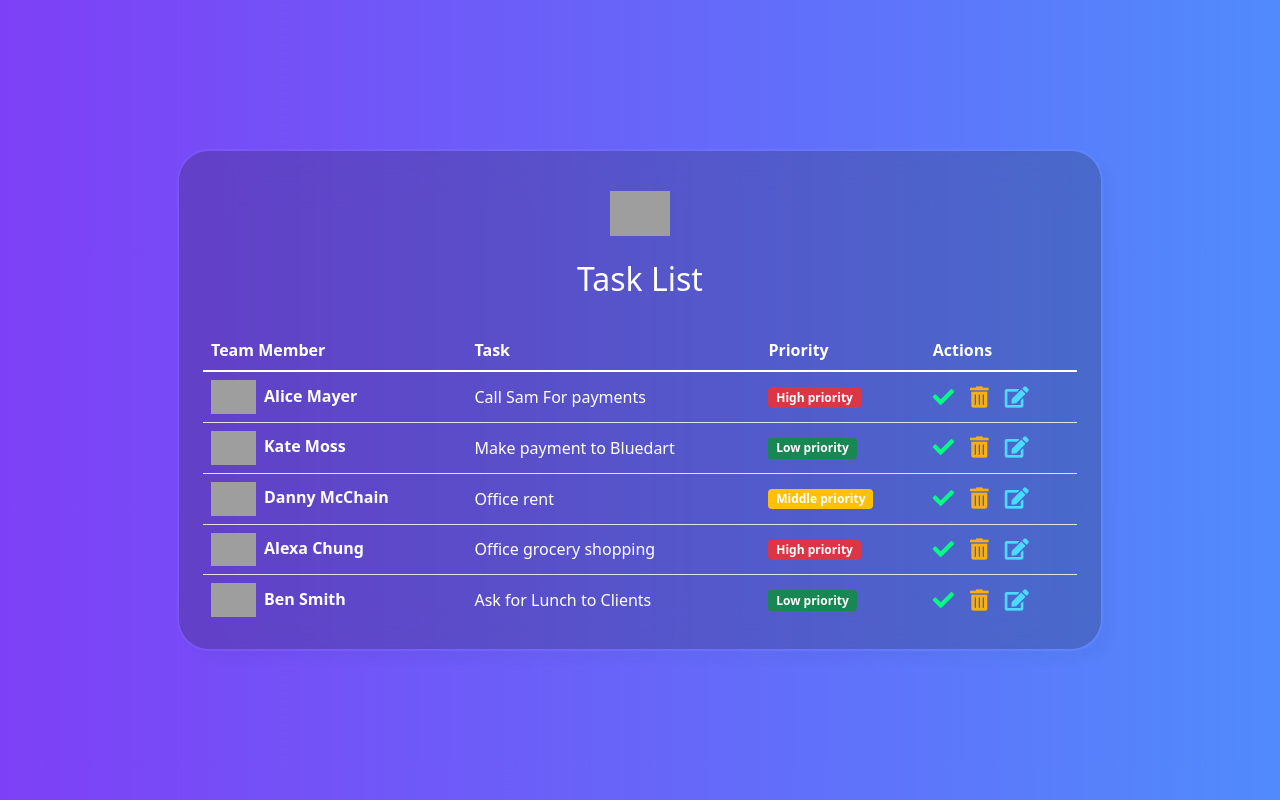
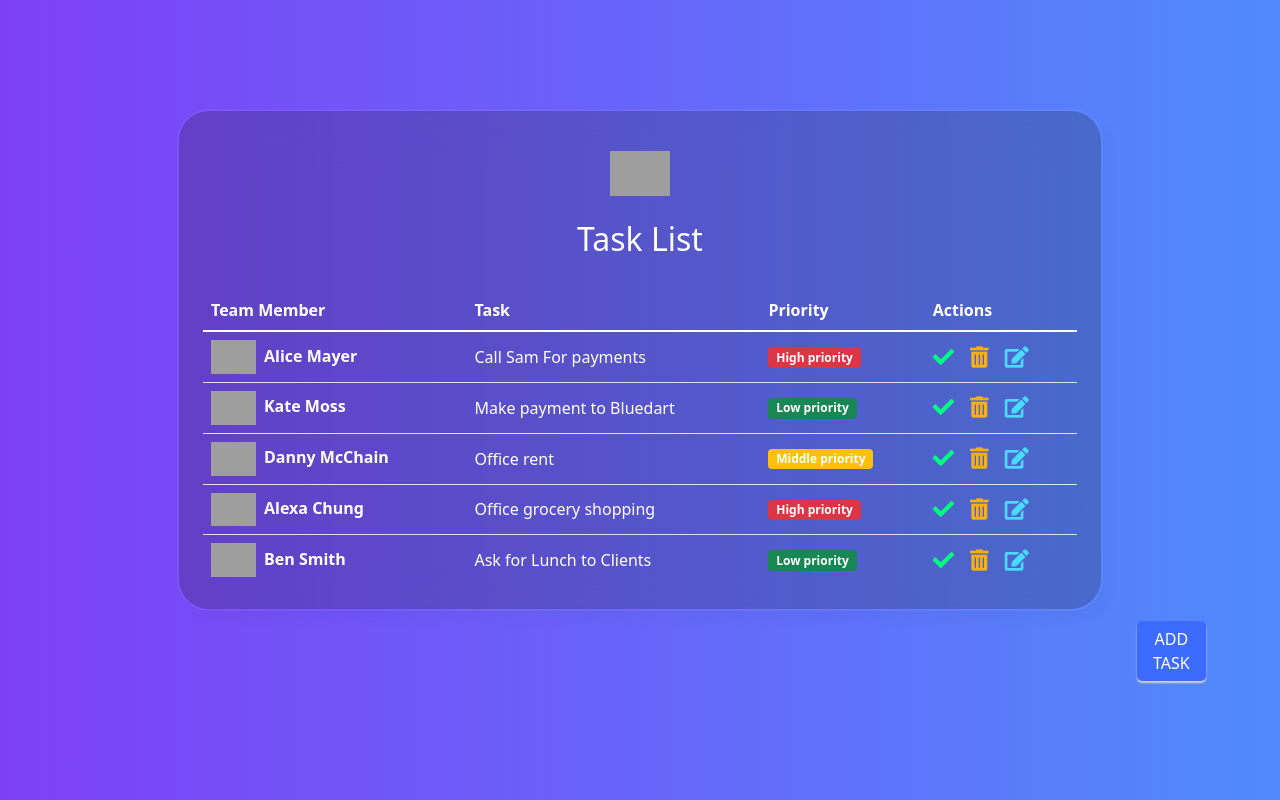
Before and after one commit to shaidoka/todolist-example, a React (Create React App) app: page / in a window 1280 px wide. Built offline with nearby package versions, Linux system fonts and the light colour scheme; grey boxes are pictures that could not be loaded.

Commit message:
T~T
Ko làm đc gì （；´д｀）ゞ

```diff
--- a/src/App/App.js
+++ b/src/App/App.js
@@ -108,6 +108,17 @@ export default function App() {
                 </table>
               </div>
             </div>
+            <button
+              type="button"
+              data-html="true"
+              href="#"
+              className="btn btn-add-task"
+              data-toggle="popover"
+              title="Enter task"
+              data-content="<form><input type='text'/></form>"
+            >
+              Add Task
+            </button>
           </div>
         </div>
       </div>
--- a/src/css/styles.css
+++ b/src/css/styles.css
@@ -41,3 +41,21 @@
   .fa-edit:active{
     color: rgb(255, 50, 50);
   }
+
+  .btn-add-task{
+    background-color: rgb(62, 107, 255);
+    color: white;
+    padding: 5px 15px;
+    border-radius: 5px;
+    outline: 0;
+    text-transform: uppercase;
+    margin: 10px 0px;
+    cursor: pointer;
+    box-shadow: 0px 2px 2px lightgray;
+    transition: ease background-color 250ms;
+    margin-left: 60rem;
+  }
+
+  .btn-add-task:hover{
+    background-color: rgb(74, 219, 255);
+  }
```
